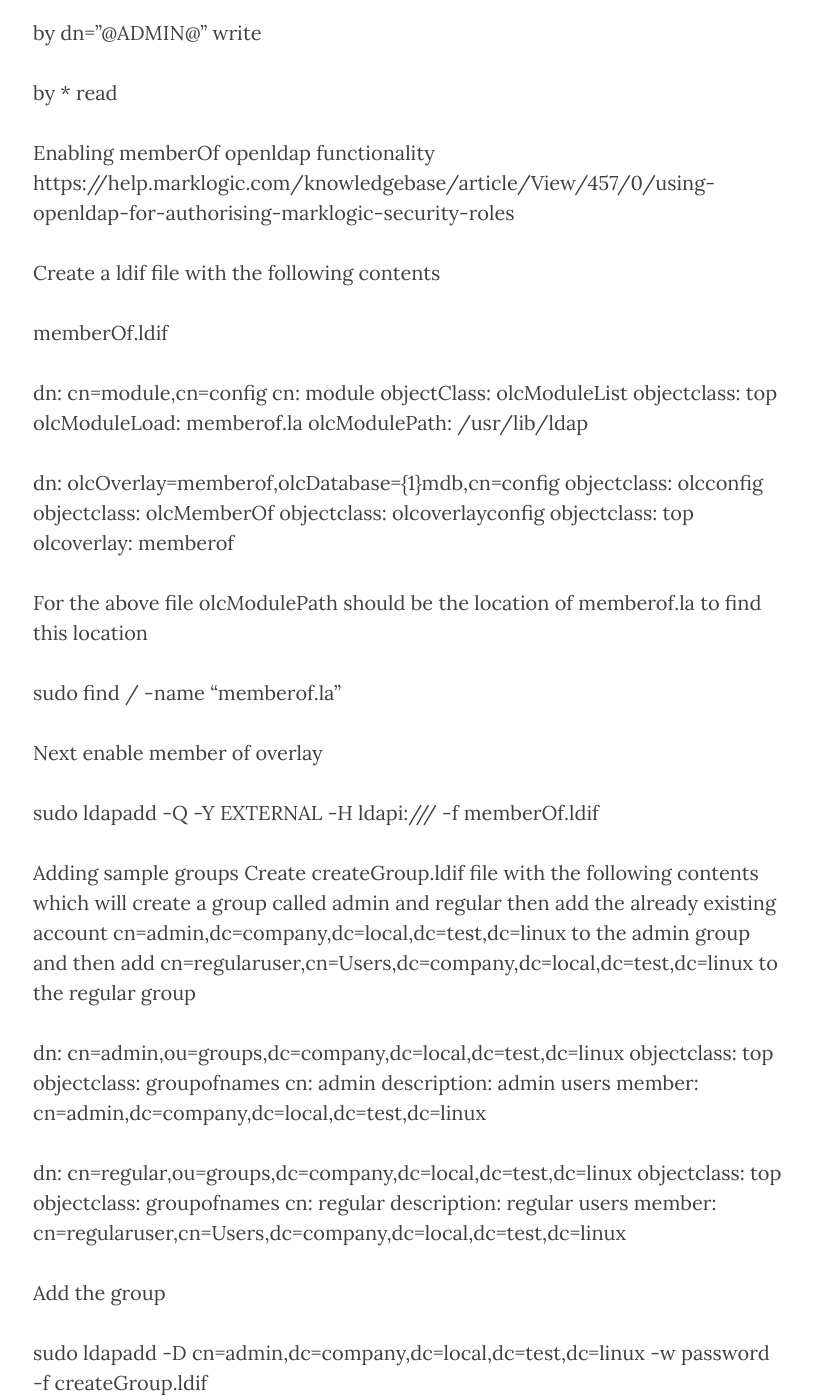
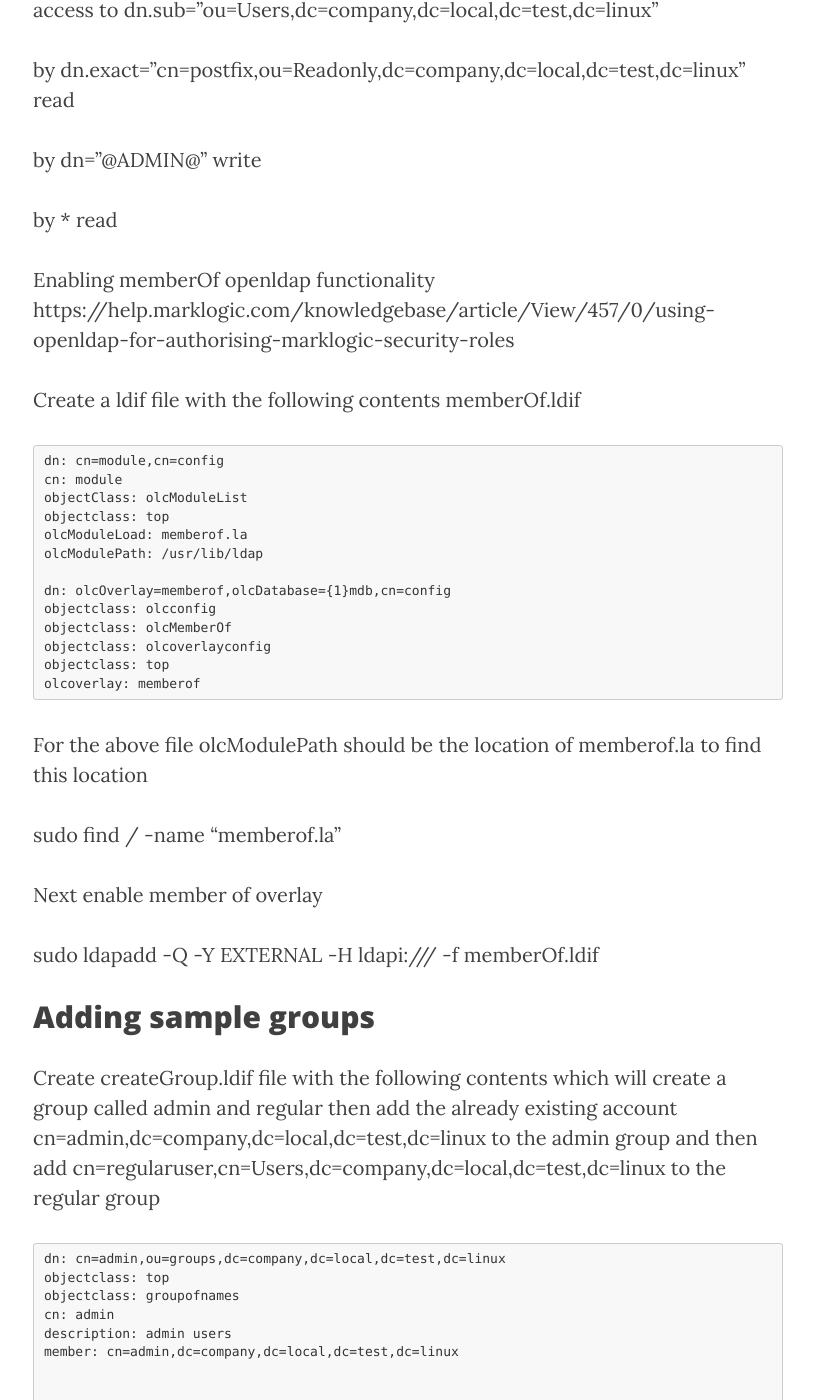
Before and after one commit to kwojcicki/kwojcicki.github.io, a Jekyll site: the page built from _posts/2018-01-15-OPENLDAP-SETUP.md, in a window 1280 px wide and 1400 px high, scrolled down 9550 px. Shown: the whole window, without its empty margins (232-1046 px from the left). Built offline with Jekyll 4.4.1, drawn with Linux system fonts in a browser that asks for light colours; nearby versions of some CDN libraries; some of the changed text lies outside the part shown.

Commit message:
more progress

````diff
--- a/_posts/2018-01-15-OPENLDAP-SETUP.md
+++ b/_posts/2018-01-15-OPENLDAP-SETUP.md
@@ -207,7 +207,7 @@
 
 sudo ldapmodify -Y EXTERNAL -H ldapi:/// -f certinfo.ldif
 
-Visualising OpenLDAP
+## Visualising OpenLDAP
 Visualising the LDAP server can be useful as well. PhpLDAPadmin can help us with that (similar to phpmyadmin except for LDAP) Using https://www.linuxbabe.com/ubuntu/install-configure-openldap-server-ubuntu-16-04
 
 sudo apt install phpldapadmin
@@ -247,7 +247,7 @@
 sudo apt-get purge 'php5*'
 To add or remove users using phpldapadmin is quite simple http://www.techrepublic.com/article/how-to-populate-an-ldap-server-with-users-and-groups-via-phpldapadmin/
 
-GUI utilisation
+## GUI utilisation
 
 For the following sections adding sample users and adding sample groups can be done using this tool instead of the command line.
 
@@ -255,21 +255,20 @@
 
 However the order in which we do things must stay the same.
 
-Adding sample users
+## Adding sample users
 Create a file called add_content.ldif with the following content
 
 You will need to change the dc part of the domain name to match what was specified during installation.
 
+```
 dn: cn=Users,dc=company,dc=local,dc=test,dc=linux
 objectClass: posixGroup
 cn: Users
 gidnumber: 500
 
-
 dn: ou=Groups,dc=company,dc=local,dc=test,dc=linux
 objectClass: organizationalUnit
 ou: Groups
-
 
 dn: cn=adminuser,cn=Users,dc=company,dc=local,dc=test,dc=linux
 cn:  adminuser
@@ -284,8 +283,6 @@
 uidnumber: 1000
 userPassword: {MD5}X03MO1qnZdYdgyfeuILPmQ==
 
-
-
 dn: cn=regularuser,cn=Users,dc=company,dc=local,dc=test,dc=linux
 cn:  regularuser
 gidnumber: 500
@@ -298,8 +295,9 @@
 uid: regularuser
 uidnumber: 1001
 userPassword: {MD5}X03MO1qnZdYdgyfeuILPmQ==
+```
 
-Password for both of the users is password if a different password is required use the following command and replace userPassword in the ldif file
+Password for both of the users is ```password``` if a different password is required use the following command and replace userPassword in the ldif file
 
 slappasswd -h {MD5} -s password
 
@@ -312,20 +310,16 @@
 
 Create a file called read_only.ldif with the following content
 
+```
 dn: ou=Readonly,dc=company,dc=local,dc=test,dc=linux
-
 objectClass: organizationalUnit
-
 ou: Groups
-
-
-
 dn: cn=postfix,ou=Readonly,dc=company,dc=local,dc=test,dc=linux
 cn: postfix
 objectClass: simpleSecurityObject
 objectClass: organizationalRole
 userPassword: {SSHA}n+aYhO/TOitWkyMp9v/fe5ndtOhY0/3U
-
+```
 
 This last line is a hash of the password you want to use, generated via the slappasswd utility:
 
@@ -350,9 +344,9 @@
 https://help.marklogic.com/knowledgebase/article/View/457/0/using-openldap-for-authorising-marklogic-security-roles
 
 Create a ldif file with the following contents
-
 memberOf.ldif
 
+```
 dn: cn=module,cn=config
 cn: module
 objectClass: olcModuleList
@@ -360,14 +354,13 @@
 olcModuleLoad: memberof.la
 olcModulePath: /usr/lib/ldap
 
-
-
 dn: olcOverlay=memberof,olcDatabase={1}mdb,cn=config
 objectclass: olcconfig
 objectclass: olcMemberOf
 objectclass: olcoverlayconfig
 objectclass: top
 olcoverlay: memberof
+```
 
 For the above file olcModulePath should be the location of memberof.la to find this location
 
@@ -377,9 +370,10 @@
 
 sudo ldapadd -Q -Y EXTERNAL -H ldapi:/// -f memberOf.ldif
 
-Adding sample groups
+## Adding sample groups
 Create createGroup.ldif file with the following contents which will create a group called admin and regular then add the already existing account cn=admin,dc=company,dc=local,dc=test,dc=linux to the admin group and then add  cn=regularuser,cn=Users,dc=company,dc=local,dc=test,dc=linux to the regular group
 
+```
 dn: cn=admin,ou=groups,dc=company,dc=local,dc=test,dc=linux
 objectclass: top
 objectclass: groupofnames
@@ -395,6 +389,7 @@
 cn: regular
 description: regular users
 member: cn=regularuser,cn=Users,dc=company,dc=local,dc=test,dc=linux
+```
 
 Add the group
 
@@ -406,5 +401,7 @@
 
 And it should yield this result
 
+```
 dn: cn=admin,dc=company,dc=local,dc=test,dc=linux
 memberOf: cn=admin,ou=groups,dc=example,dc=com
+```
````
